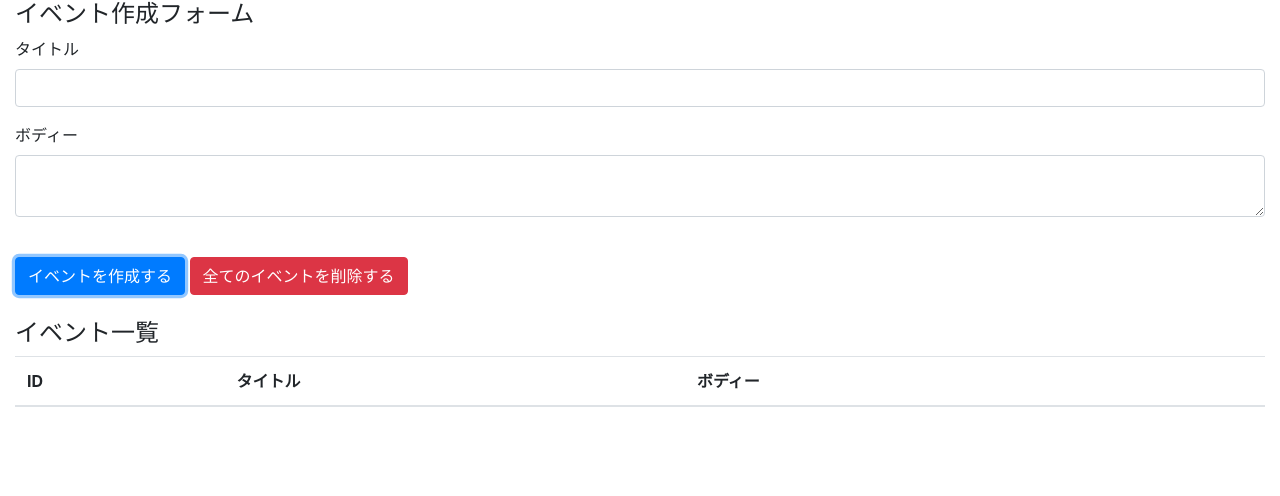
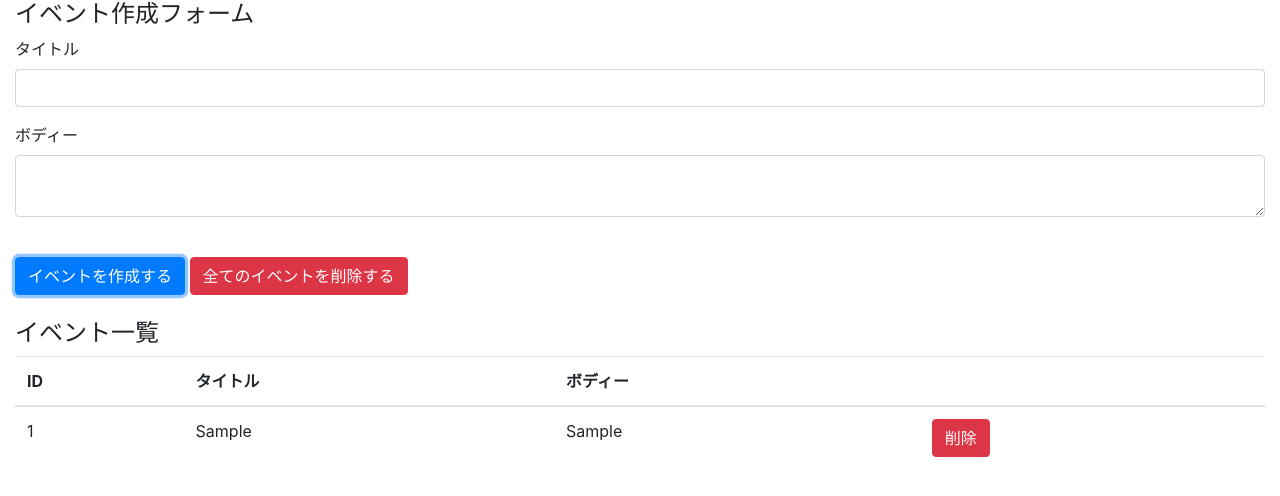
Before and after one commit to nagatake94/react-hooks-101, a React (Create React App) app in the folder react-hooks-101/: page / in a window 1280 px wide. Both pictures are taken after typing "Sample", "Sample" into the empty fields and a click on the button "イベントを作成する". Shown: the top 496 px of the page. Built offline with nearby package versions, Linux system fonts and the light colour scheme.

Commit message:
display events, refactor and implement remove event button

```diff
--- a/react-hooks-101/src/components/App.js
+++ b/react-hooks-101/src/components/App.js
@@ -2,6 +2,7 @@
 
 import 'bootstrap/dist/css/bootstrap.min.css';
 import reducer from "../reducers";
+import Event from "./Event";
 
 const App = () => {
   const [state, dispatch] = useReducer(reducer, []);
@@ -48,7 +49,9 @@
             <th></th>
           </tr>
         </thead>
-
+        <tbody>
+          {state.map((event, index) => (<Event key={index} event={event} dispatch={dispatch}/>))}
+        </tbody>
       </table>
     </div>
   );
--- /dev/null
+++ b/react-hooks-101/src/components/Event.js
@@ -0,0 +1,19 @@
+import React from "react";
+
+const Event = ({dispatch, event}) => {
+    const id = event.id;
+      const handleClickDeleteButton = () => {
+          dispatch({type: "DELETE_EVENT", id})
+      };
+
+      return(
+        <tr>
+        <td>{id}</td>
+        <td>{event.title}</td>
+        <td>{event.body}</td>
+        <td><button type="button" className="btn btn-danger" onClick={handleClickDeleteButton}>削除</button></td>
+      </tr>
+      );
+};
+
+export default Event;
--- a/react-hooks-101/src/reducers/index.js
+++ b/react-hooks-101/src/reducers/index.js
@@ -6,7 +6,7 @@
             const id = length === 0 ? 1 : state[length-1].id + 1;
             return [...state, {id, ...event}];
         case "DELETE_EVENT":
-            return state;
+            return state.filter(event => event.id !== action.id);
         case "DELETE_ALL_EVENTS":
             return [];
         default:
```
